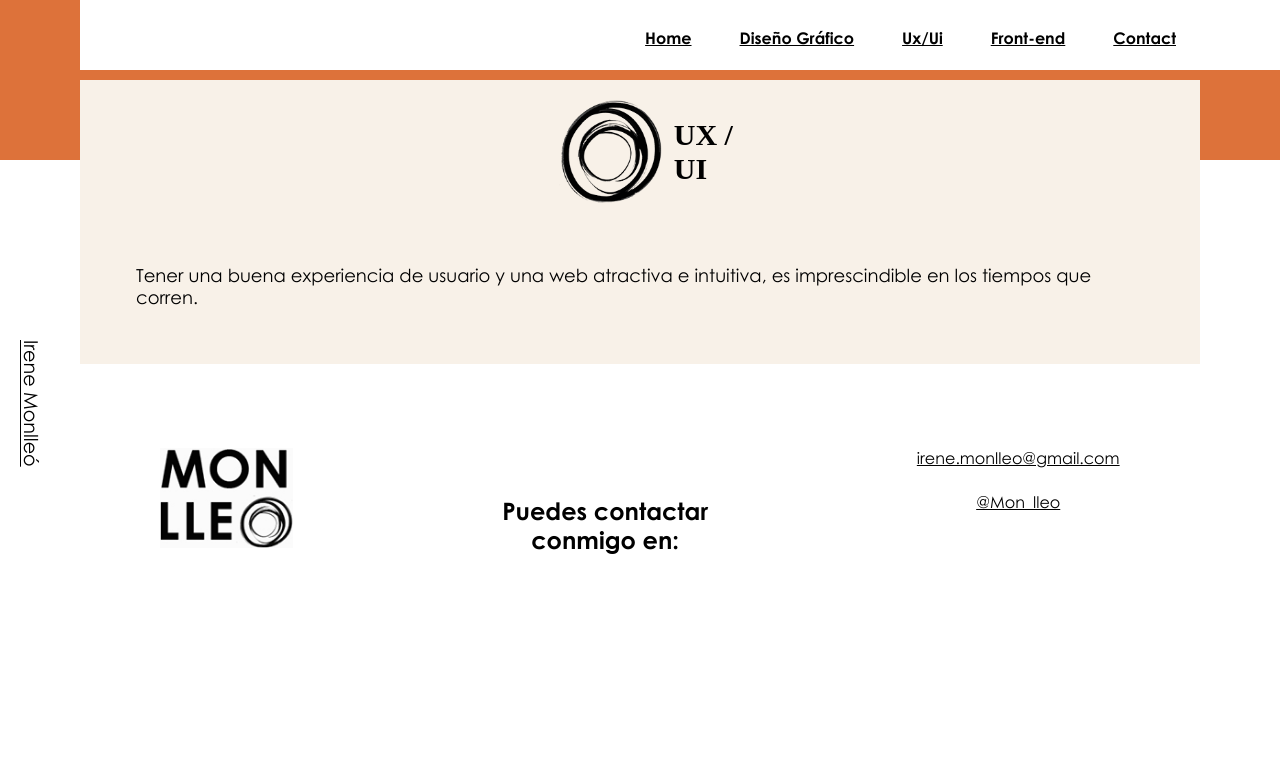
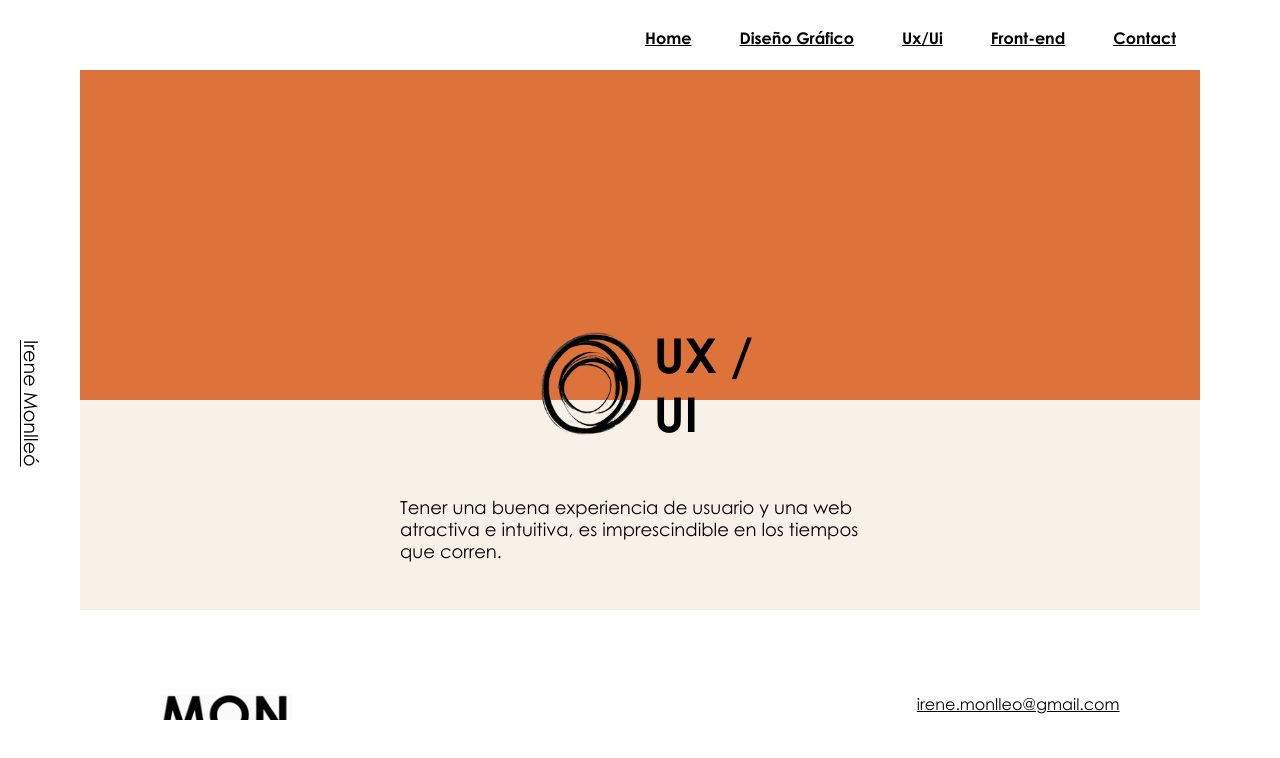
Before and after one commit to IreneMonlleo/Project-Gamma, a React (Create React App) app in the folder react-demo/: page /ux in a window 1280 px wide. Shown: the top 758 px of the page. Built offline with nearby package versions, Linux system fonts and the light colour scheme.

Commit message:
create z-index variable in he app

```diff
--- a/react-demo/public/jsons/data.json
+++ b/react-demo/public/jsons/data.json
@@ -5,18 +5,18 @@
     {
         "category":"diseño-grafico",
         "stain": "../img/ManchaGrafic.png ",
-        "title": "Mujeres ",
-        "secondtitle": "Migrantes ",
-        "id": "mujeres-migrantes",
-        "alt": "Ilustración mujeres",
+        "title": "Branding",
+        "secondtitle": "Monlleo ",
+        "id": "branding-monlleo",
+        "alt": "Marca Personal",
 
-        "href": "decor.html?section=furniture&product=f1",
-        "description": "Los cajones de fruta han sido utilizados como asiento recurrente por muchos trabajadores, por lo que les hemos dado esta nueva función. Con unos cajones y patas de muebles reciclados, hemos creado este conjunto de tres sillas pintadas con colores vivos, resistentes al agua i al sol, són ideales para exteriores y niños terremoto. Pese a tener materiales fuertes són ligeras i muy fáciles de transportar, con su colorido i luminosidad alegraran cualquier lugar de la casa. Ancho: 30cm Alto: 50cm.",
+
+        "description": "",
         "shipping":"Envíos gratuitos para península, excepto para piezas que requieran montaje especial in situ.",
         "certificate":"Con todas las piezas se entrega un certificado de autenticidad con un número de serie distinto para cada pieza, que asegura que cada una es exclusiva. En él figuran los detalles de calidad asociados con la pieza. Además se incluye un documento con la historia de la pieza, y otro con las fotografías del antes, del proceso de recuperación, y del después.",
         "conclution":"",
-        "img-0": "../img/MujeresMigrantes.jpg",
-        "img-1":"",
+        "img-0": "/picture/Monlleo/branding-Monlleo.jpg",
+        "img-1":"/picture/Monlleo/ManualMarcaPropia.jpg",
         "img-2":"",
         "img-3":"",
         "logo":"../img/LogoGrafic.jpg"
@@ -30,7 +30,7 @@
         "id": "mujeres-migrantes",
         "alt": "Ilustración mujeres",
 
-        "href": "decor.html?section=furniture&product=f1",
+
         "description": "Los cajones de fruta han sido utilizados como asiento recurrente por muchos trabajadores, por lo que les hemos dado esta nueva función. Con unos cajones y patas de muebles reciclados, hemos creado este conjunto de tres sillas pintadas con colores vivos, resistentes al agua i al sol, són ideales para exteriores y niños terremoto. Pese a tener materiales fuertes són ligeras i muy fáciles de transportar, con su colorido i luminosidad alegraran cualquier lugar de la casa. Ancho: 30cm Alto: 50cm.",
         "shipping":"Envíos gratuitos para península, excepto para piezas que requieran montaje especial in situ.",
         "certificate":"Con todas las piezas se entrega un certificado de autenticidad con un número de serie distinto para cada pieza, que asegura que cada una es exclusiva. En él figuran los detalles de calidad asociados con la pieza. Además se incluye un documento con la historia de la pieza, y otro con las fotografías del antes, del proceso de recuperación, y del después.",
@@ -47,7 +47,7 @@
         "id": "mujeres-migrantes",
         "alt": "Ilustración mujeres",
 
-        "href": "decor.html?section=furniture&product=f1",
+
         "description": "Los cajones de fruta han sido utilizados como asiento recurrente por muchos trabajadores, por lo que les hemos dado esta nueva función. Con unos cajones y patas de muebles reciclados, hemos creado este conjunto de tres sillas pintadas con colores vivos, resistentes al agua i al sol, són ideales para exteriores y niños terremoto. Pese a tener materiales fuertes són ligeras i muy fáciles de transportar, con su colorido i luminosidad alegraran cualquier lugar de la casa. Ancho: 30cm Alto: 50cm.",
         "shipping":"Envíos gratuitos para península, excepto para piezas que requieran montaje especial in situ.",
         "certificate":"Con todas las piezas se entrega un certificado de autenticidad con un número de serie distinto para cada pieza, que asegura que cada una es exclusiva. En él figuran los detalles de calidad asociados con la pieza. Además se incluye un documento con la historia de la pieza, y otro con las fotografías del antes, del proceso de recuperación, y del después.",
@@ -65,7 +65,7 @@
         "id": "mujeres-migrantes",
         "alt": "Ilustración mujeres",
 
-        "href": "decor.html?section=furniture&product=f1",
+
         "description": "Los cajones de fruta han sido utilizados como asiento recurrente por muchos trabajadores, por lo que les hemos dado esta nueva función. Con unos cajones y patas de muebles reciclados, hemos creado este conjunto de tres sillas pintadas con colores vivos, resistentes al agua i al sol, són ideales para exteriores y niños terremoto. Pese a tener materiales fuertes són ligeras i muy fáciles de transportar, con su colorido i luminosidad alegraran cualquier lugar de la casa. Ancho: 30cm Alto: 50cm.",
         "shipping":"Envíos gratuitos para península, excepto para piezas que requieran montaje especial in situ.",
         "certificate":"Con todas las piezas se entrega un certificado de autenticidad con un número de serie distinto para cada pieza, que asegura que cada una es exclusiva. En él figuran los detalles de calidad asociados con la pieza. Además se incluye un documento con la historia de la pieza, y otro con las fotografías del antes, del proceso de recuperación, y del después.",
@@ -83,12 +83,12 @@
         "id": "mujeres-migrantes",
         "alt": "Ilustración mujeres",
 
-        "href": "decor.html?section=furniture&product=f1",
+
         "description": "Los cajones de fruta han sido utilizados como asiento recurrente por muchos trabajadores, por lo que les hemos dado esta nueva función. Con unos cajones y patas de muebles reciclados, hemos creado este conjunto de tres sillas pintadas con colores vivos, resistentes al agua i al sol, són ideales para exteriores y niños terremoto. Pese a tener materiales fuertes són ligeras i muy fáciles de transportar, con su colorido i luminosidad alegraran cualquier lugar de la casa. Ancho: 30cm Alto: 50cm.",
         "shipping":"Envíos gratuitos para península, excepto para piezas que requieran montaje especial in situ.",
         "certificate":"Con todas las piezas se entrega un certificado de autenticidad con un número de serie distinto para cada pieza, que asegura que cada una es exclusiva. En él figuran los detalles de calidad asociados con la pieza. Además se incluye un documento con la historia de la pieza, y otro con las fotografías del antes, del proceso de recuperación, y del después.",
         "conclution":"",
-        "img-main": "../img/MujeresMigrantes.jpg",
+        "img-0": "../img/MujeresMigrantes.jpg",
         "img-1":"",
         "img-2":"",
         "img-3":"",
--- a/react-demo/src/App.css
+++ b/react-demo/src/App.css
@@ -17,10 +17,18 @@
   /*dk*/
   --size-dk-button:24px;
 
+  /*z-index*/
+  --bottom: -1;
+  --bottom-medium:1;
+  --medium: 2;
+  --top-medium:4;
+  --top:5;
+
 }
 /* text-align text*/
 .left{
   text-align: left;
+  z-index:var(--bottom-medium);
 }
 
 /* Typography-size*/
@@ -42,7 +50,9 @@ p{
 a{
   color:var(--color-typography)
 }
-
+img{
+  z-index: var(--bottom-medium);
+}
 
 
 .App {
@@ -93,7 +103,7 @@ a{
     position:fixed;
     top:0;
     width: 100%;
-    z-index:4;
+    z-index:var(--top-medium);
 
   }
   .frame-bottom{
@@ -102,6 +112,6 @@ a{
     bottom:0;
     width: 100%;
     height: 80px;
-    z-index:4;
+    z-index:var(--top-medium);
   }
 }
--- a/react-demo/src/components/Buttons.jsx
+++ b/react-demo/src/components/Buttons.jsx
@@ -53,7 +53,7 @@ export const Button = styled(Link)`
                 border-radius: var(--stroke-radius);
                 margin-left: -100%;
                 box-shadow: inset 0 0 0 40px var(--color-home);
-                z-index:1;
+                z-index:var(--bottom-medium);
 
             }
 
--- a/react-demo/src/components/Headboard/Headboard.css
+++ b/react-demo/src/components/Headboard/Headboard.css
@@ -19,7 +19,7 @@
             /* width: 100%;
             height: 5em; */
             justify-content: end;
-            z-index: -1;
+
         }
 
 
--- a/react-demo/src/components/Header/Header.css
+++ b/react-demo/src/components/Header/Header.css
@@ -1,13 +1,9 @@
-.header{
-    padding: var(--ds-spacing, 8px);
-
-    height: 50%;
-}
 
     .header__container{
         display: flex;
         justify-content: center;
         align-items: center;
+        margin-top: 11vh;
     }
         .header__container::before{
              content: "";
@@ -15,21 +11,8 @@
              position: absolute;
              top: 0px;
              left: 0px;
-             bottom:80vh;
+             bottom:70vh;
              right: 0px;
-             z-index: -1;
-        }
-        .header__container-title{
-            display: flex;
-            flex-direction:column ;
-        }
-
-        .header__title{
-            font-size: 30px;
-            text-align:left;
-            font-family:'Century Gothic' ;
-            color:var(--color-typography);
-            margin: 0;
         }
 
         .header__image{
@@ -38,6 +21,18 @@
         }
 
         .header__description{
-            margin:48px;
+            margin:48px 25vw;
             text-align: left;
+
         }
+
+        @media all and (min-width:700px){
+
+            .header__container{
+                margin-top: 30vh;
+            }
+                .header__container::before{
+                    margin: 0 80px;
+                    bottom: 50vh;
+                }
+        }
--- a/react-demo/src/components/Header/Header.jsx
+++ b/react-demo/src/components/Header/Header.jsx
@@ -6,9 +6,7 @@ export default function Header(props) {
   return <header className="header">
     <div className='header__container'>
       <img className='header__image' src={ props.img } alt="Mancha corporativa" />
-      <h1 className='header__container-title'>
-        <span className='header__title'> { props.title }</span>
-        <span className='header__title'>{ props.secondtitle }</span>
+      <h1 className='left'>{ props.title }<br></br>{ props.secondtitle }
       </h1>
     </div>
     <p className="header__description"> { props.description }</p>
--- a/react-demo/src/components/Menu/Navbar.jsx
+++ b/react-demo/src/components/Menu/Navbar.jsx
@@ -145,7 +145,7 @@ export const Mobile = styled.div`
     left:-5%;
     display: flex;
     cursor: pointer;
-    z-index:6;
+    z-index:var(--top);
 
   }
 `;
--- a/react-demo/src/index.css
+++ b/react-demo/src/index.css
@@ -39,6 +39,7 @@ body {
   -webkit-font-smoothing: antialiased;
   -moz-osx-font-smoothing: grayscale;
 
+
 }
 code {
   font-family: source-code-pro, Menlo, Monaco, Consolas, 'Courier New',
--- a/react-demo/src/page/Grafic.jsx
+++ b/react-demo/src/page/Grafic.jsx
@@ -3,7 +3,7 @@ import Footer from "../components/Footer/Footer";
 
 import ManchaGrafic from '../img/ManchaGrafic.png';
 import logografic from '../img/LogoGrafic.jpg';
-// import { Link } from "react-router-dom";
+import { Link } from "react-router-dom";
 
 
 
@@ -23,7 +23,7 @@ export default  function Grafic(props) {
 
         <Header title="Diseño" secondtitle="Gráfico" img={ManchaGrafic} description={description}></Header>
         <main className="container__grid">
-            {/* { info && info.map((info =>
+            {/* { info.map((info =>
             <Link to={`/${props.category}/${info.id}`}>
 
                     <div className="content-card">
--- a/react-demo/src/page/Home.css
+++ b/react-demo/src/page/Home.css
@@ -60,7 +60,7 @@
                         border-radius: var(--stroke-radius);
                         margin-left: -100%;
                         box-shadow: inset 0 0 0 40px var(--color-home);
-                        z-index:-1;
+                        z-index:var(--bottom);
                     }
 
                     .button-contact:hover::before{
```
Also changed, not shown: react-demo/public/picture/Monlleo/ManualMarcaPropia.jpg (added), react-demo/public/picture/Monlleo/branding-Monlleo.jpg (added).
